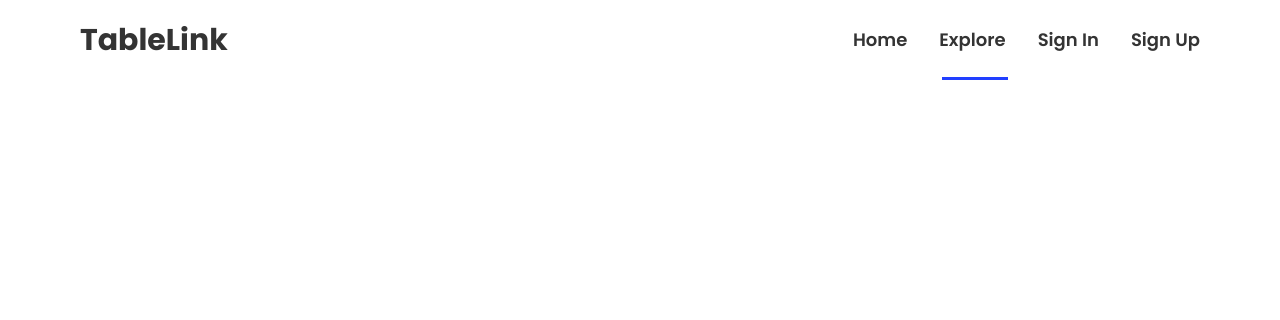
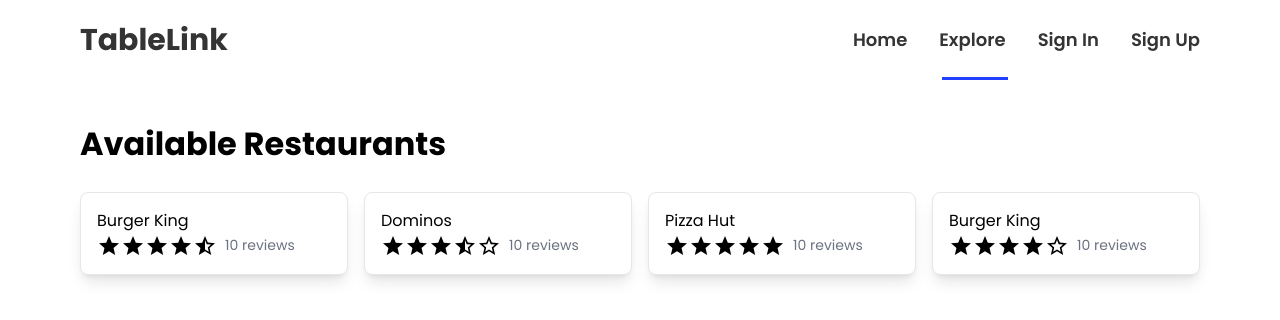
Before and after one commit to idebbarh/TableLink, a React (Create React App) app in the folder ui/: page /explore in a window 1280 px wide. Shown: the top 320 px of the page. Built offline with nearby package versions, Linux system fonts and the light colour scheme.

Commit message:
add the restaurants

```diff
--- a/ui/package.json
+++ b/ui/package.json
@@ -3,6 +3,10 @@
   "version": "0.1.0",
   "private": true,
   "dependencies": {
+    "@emotion/react": "^11.10.6",
+    "@emotion/styled": "^11.10.6",
+    "@mui/icons-material": "^5.11.16",
+    "@mui/material": "^5.11.16",
     "@testing-library/jest-dom": "^5.16.5",
     "@testing-library/react": "^13.4.0",
     "@testing-library/user-event": "^13.5.0",
--- a/ui/src/App.tsx
+++ b/ui/src/App.tsx
@@ -1,6 +1,7 @@
 import { Route, Routes } from "react-router-dom";
 import Header from "./components/notAuth/Header";
-import Home from "./screens/notAuth/home/Hero";
+import Explore from "./screens/notAuth/explore/Explore";
+import Home from "./screens/notAuth/home/Home";
 import Signin from "./screens/notAuth/signin/Signin";
 import Signup from "./screens/notAuth/signup/Signup";
 function App() {
@@ -9,9 +10,9 @@
       <Header />
       <Routes>
         <Route path="/" element={<Home />} />
+        <Route path="/explore" element={<Explore />} />
         <Route path="/signup" element={<Signup />} />
         <Route path="/signin" element={<Signin />} />
-
       </Routes>
     </div>
   );
--- /dev/null
+++ b/ui/src/screens/notAuth/explore/Explore.tsx
@@ -0,0 +1,77 @@
+import StarIcon from "@mui/icons-material/Star";
+import StarHalfIcon from "@mui/icons-material/StarHalf";
+import StarOutlineIcon from "@mui/icons-material/StarOutline";
+const restaurants = [
+  {
+    id: 1,
+    name: "Burger King",
+    location: "Koramangala",
+    rating: 4.5,
+    numberOfReviews: 10,
+    todaysBookings: 10,
+  },
+  {
+    id: 2,
+    name: "Dominos",
+    location: "Koramangala",
+    rating: 3.5,
+    numberOfReviews: 10,
+    todaysBookings: 10,
+  },
+  {
+    id: 3,
+    name: "Pizza Hut",
+    location: "Koramangala",
+    rating: 5,
+    numberOfReviews: 10,
+    todaysBookings: 10,
+  },
+  {
+    id: 4,
+    name: "Burger King",
+    location: "Koramangala",
+    rating: 4,
+    numberOfReviews: 10,
+    todaysBookings: 10,
+  },
+];
+const cards = restaurants.map((restaurant) => {
+  return (
+    <div
+      key={restaurant.id}
+      className="felx flex-col gap-2 bg-white rounded-lg shadow-lg p-4 border border-solid border-gray-200"
+    >
+      <h4>{restaurant.name}</h4>
+      <div className="flex items-center">
+        {new Array(5).fill(0).map((_, i) => (
+          <span>
+            {i + 1 <= Math.trunc(restaurant.rating) ? (
+              <StarIcon />
+            ) : restaurant.rating % 1 === 0 ? (
+              <StarOutlineIcon />
+            ) : i < restaurant.rating ? (
+              <StarHalfIcon />
+            ) : (
+              <StarOutlineIcon />
+            )}
+          </span>
+        ))}
+        <span className="text-sm text-gray-500 ml-2">
+          {restaurant.numberOfReviews} reviews
+        </span>
+      </div>
+    </div>
+  );
+});
+function Explore() {
+  return (
+    <div className="px-20 py-10">
+      <h1 className="text-[2rem] font-bold capitalize text-black">
+        available restaurants
+      </h1>
+      <div className="grid grid-cols-auto-fit gap-4 mt-6">{cards}</div>
+    </div>
+  );
+}
+
+export default Explore;
--- a/ui/tailwind.config.js
+++ b/ui/tailwind.config.js
@@ -9,6 +9,9 @@
       boxShadow: {
         formShadow: "rgba(149, 157, 165, 0.2) 0px 8px 24px;",
       },
+      gridTemplateColumns: {
+        "auto-fit": "repeat(auto-fit, minmax(250px, 1fr))",
+      },
     },
   },
   plugins: [],
```
Also changed, not shown: 1 other file (tests, documents, lock files or other folders).
